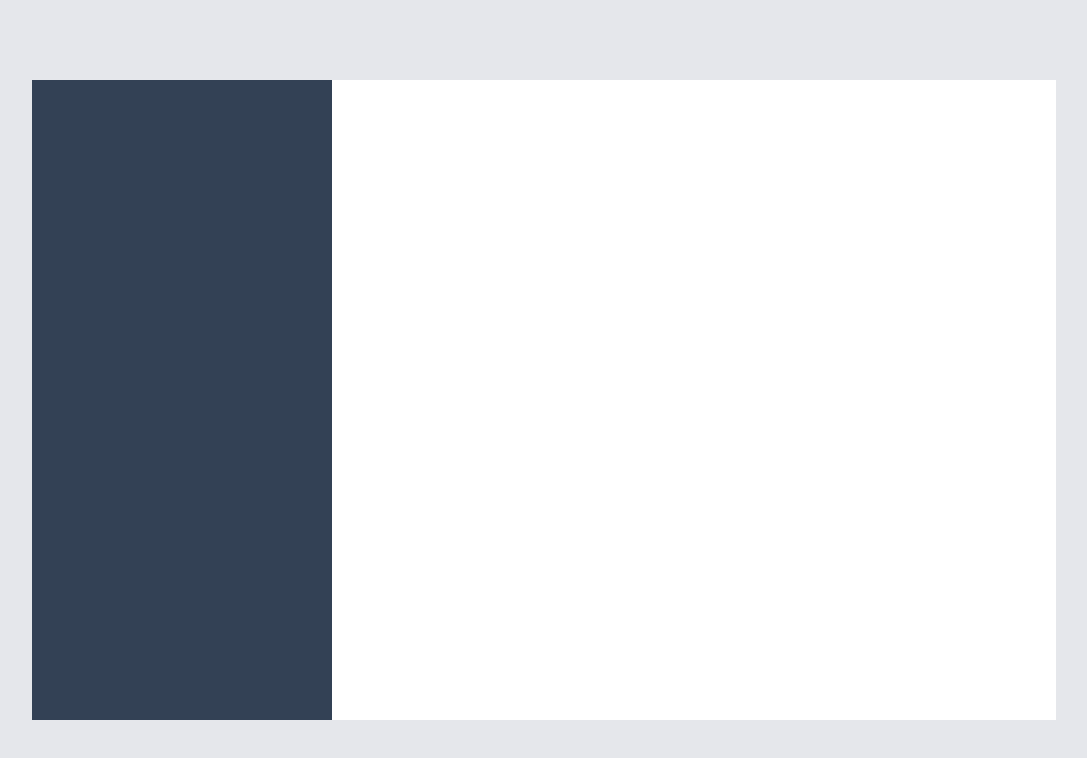
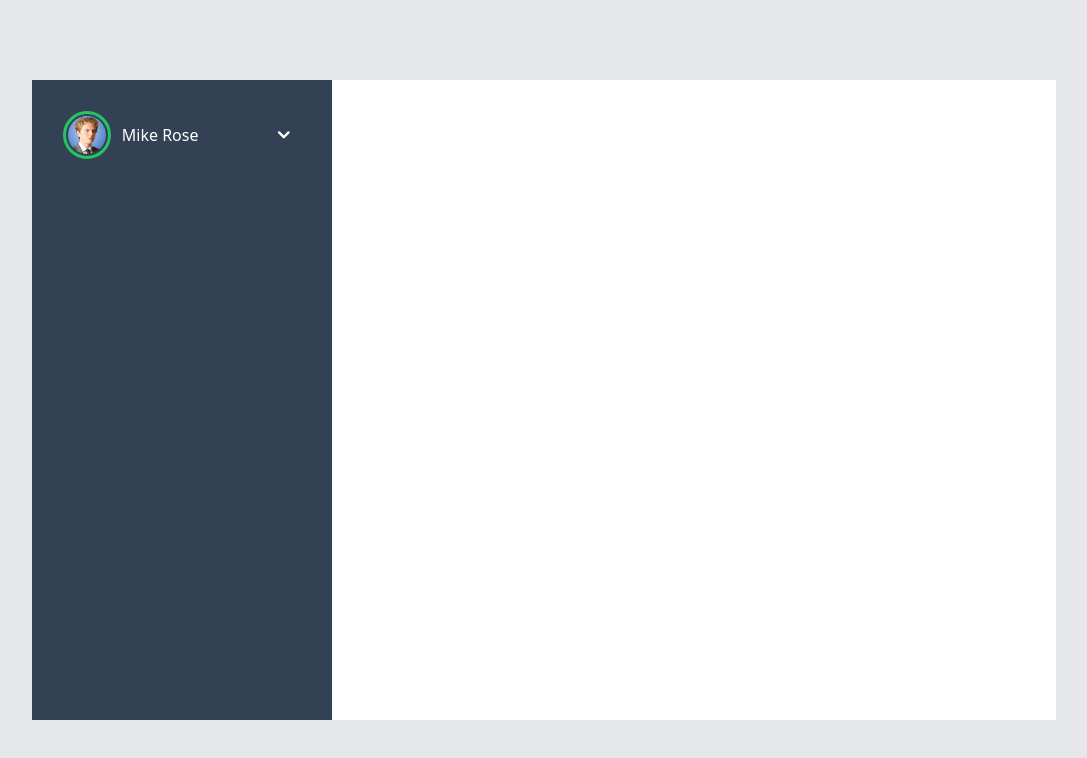
Before and after one commit to dot-frost/vue-chat-app, a Vue app: page / in a window 1280 px wide. Shown: the top 758 px of the page, without its empty margins (96-1183 px from the left). Built offline with nearby package versions, Linux system fonts and the light colour scheme.

Commit message:
add Profile to sidebar

```diff
--- a/src/views/HomeView.vue
+++ b/src/views/HomeView.vue
@@ -4,6 +4,15 @@
       <!-- Sidebar -->
       <div id="sidebar" class="bg-slate-700 flex flex-col justify-items-stretch text-white w-20 md:w-[300px]">
         <!-- Profile -->
+        <div class="flex items-center p-4 md:p-9 gap-4">
+          <AvatarComponent :image="require('@/assets/images/person/haroldgunderson.png')"
+                           alt="Ali Talebi"
+                           status="online"
+                           status-type="circle"
+                           class="w-16"/>
+          <h2 class="w-full hidden md:block">Mike Rose</h2>
+          <ChevronDownIcon class="w-10 hidden md:block"/>
+        </div>
         <!-- Search -->
         <!-- Contacts -->
         <!-- Actions -->
@@ -16,7 +25,14 @@
 </template>
 
 <script>
+import { ChevronDownIcon } from '@heroicons/vue/solid'
+import AvatarComponent from '@/components/User/AvatarComponent'
+
 export default {
-  name: 'HomeView'
+  name: 'HomeView',
+  components: {
+    AvatarComponent,
+    ChevronDownIcon
+  }
 }
 </script>
```
